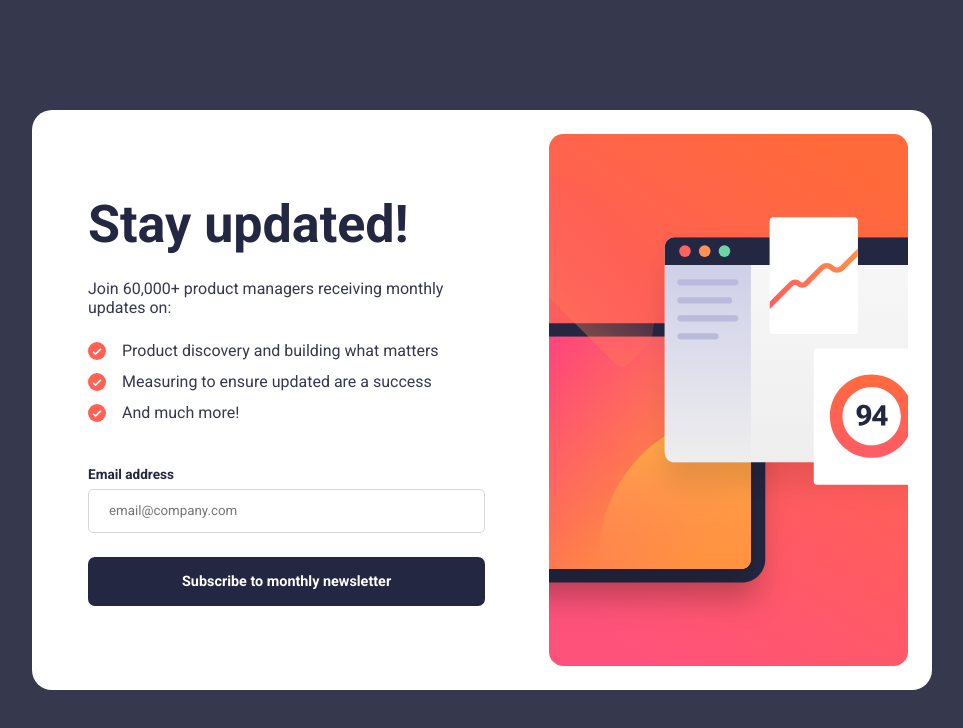
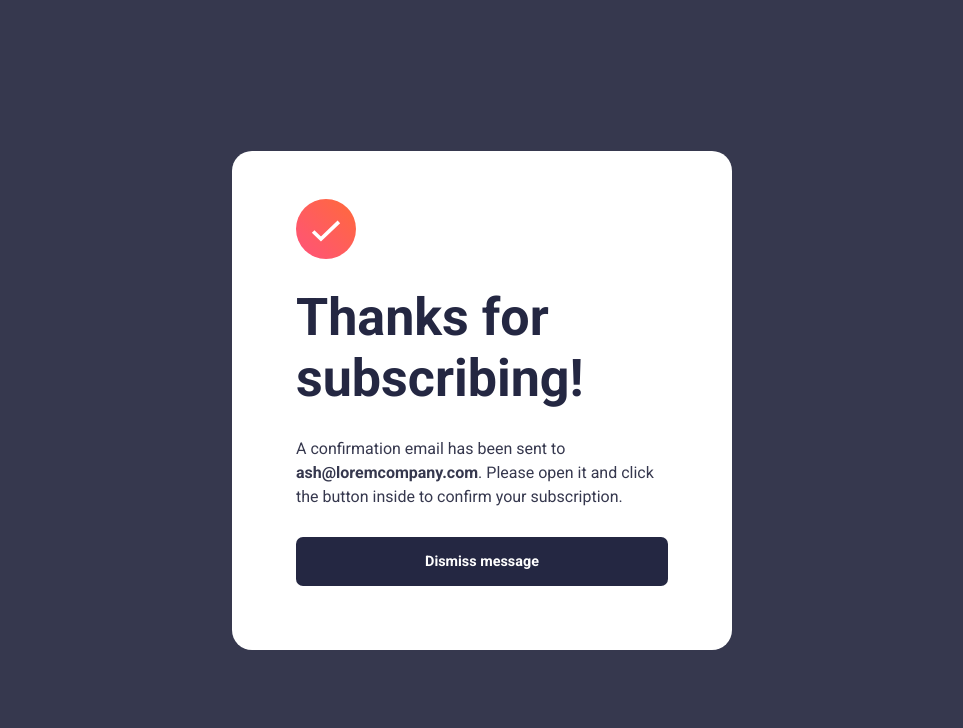
Before and after one commit to jonmico/newsletter-frontend-mentor, a React (Vite) app: page /registered in a window 1280 px wide. Shown: the top 728 px of the page, without its empty margins (158-1121 px from the left). Built offline with nearby package versions, Linux system fonts and the light colour scheme.

Commit message:
Make registered page for desktop.

```diff
--- a/src/App.tsx
+++ b/src/App.tsx
@@ -1,20 +1,24 @@
+import { BrowserRouter, Navigate, Route, Routes } from 'react-router-dom';
+import AppLayout from './ui/AppLayout';
+
 import GlobalStyles from './styles/GlobalStyles';
-import styled from 'styled-components';
 
+import Registered from './pages/Registered';
 import Card from './ui/Card';
-
-const StyledApp = styled.div`
-  height: 100vh;
-  display: flex;
-  align-items: center;
-  justify-content: center;
-`;
 
 export default function App() {
   return (
-    <StyledApp>
+    <>
       <GlobalStyles />
-      <Card />
-    </StyledApp>
+      <BrowserRouter>
+        <Routes>
+          <Route element={<AppLayout />}>
+            <Route index element={<Navigate replace to={'app'} />} />
+            <Route path={'app'} element={<Card />} />
+            <Route path={'registered'} element={<Registered />} />
+          </Route>
+        </Routes>
+      </BrowserRouter>
+    </>
   );
 }
--- /dev/null
+++ b/src/pages/Registered.tsx
@@ -0,0 +1,41 @@
+import styled from 'styled-components';
+import Button from '../ui/Button';
+
+const StyledRegistered = styled.div`
+  background-color: var(--color-white);
+  width: 500px;
+  border-radius: 20px;
+  padding: 3rem 4rem 4rem 4rem;
+  display: flex;
+  flex-direction: column;
+  justify-content: space-between;
+  gap: 1.75rem;
+`;
+
+const Image = styled.img`
+  width: 60px;
+`;
+
+const Header = styled.h1`
+  font-size: 3.25rem;
+  color: var(--color-dark-slate-grey);
+`;
+
+const Paragraph = styled.p`
+  line-height: 1.5;
+`;
+
+export default function Registered() {
+  return (
+    <StyledRegistered>
+      <Image src={'icon-success.svg'} alt={'Success Icon'} />
+      <Header>Thanks for subscribing!</Header>
+      <Paragraph>
+        A confirmation email has been sent to{' '}
+        <strong>ash@loremcompany.com</strong>. Please open it and click the
+        button inside to confirm your subscription.
+      </Paragraph>
+      <Button>Dismiss message</Button>
+    </StyledRegistered>
+  );
+}
--- /dev/null
+++ b/src/ui/AppLayout.tsx
@@ -0,0 +1,17 @@
+import { Outlet } from 'react-router-dom';
+import styled from 'styled-components';
+
+const StyledApp = styled.div`
+  height: 100vh;
+  display: flex;
+  align-items: center;
+  justify-content: center;
+`;
+
+export default function AppLayout() {
+  return (
+    <StyledApp>
+      <Outlet />
+    </StyledApp>
+  );
+}
--- a/src/ui/Button.tsx
+++ b/src/ui/Button.tsx
@@ -20,6 +20,10 @@ const StyledButton = styled.button`
   }
 `;
 
-export default function Button() {
-  return <StyledButton>Subscribe to monthly newsletter</StyledButton>;
+interface ButtonProps {
+  children: React.ReactNode;
 }
+
+export default function Button({ children }: ButtonProps) {
+  return <StyledButton>{children}</StyledButton>;
+}
--- a/src/ui/Content.tsx
+++ b/src/ui/Content.tsx
@@ -28,7 +28,7 @@ export default function Content() {
       <Subheader />
       <List />
       <Email />
-      <Button />
+      <Button>Subscribe to monthly newsletter</Button>
     </StyledContent>
   );
 }
```
